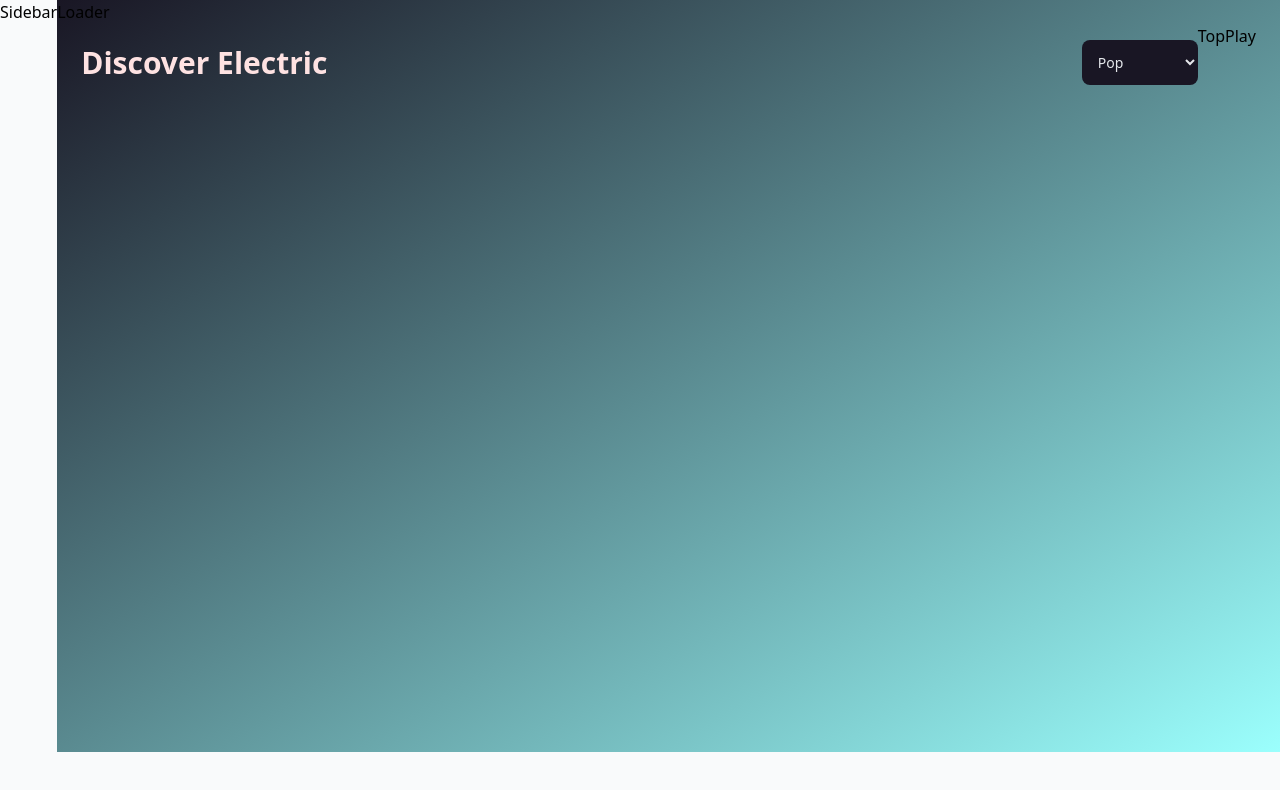
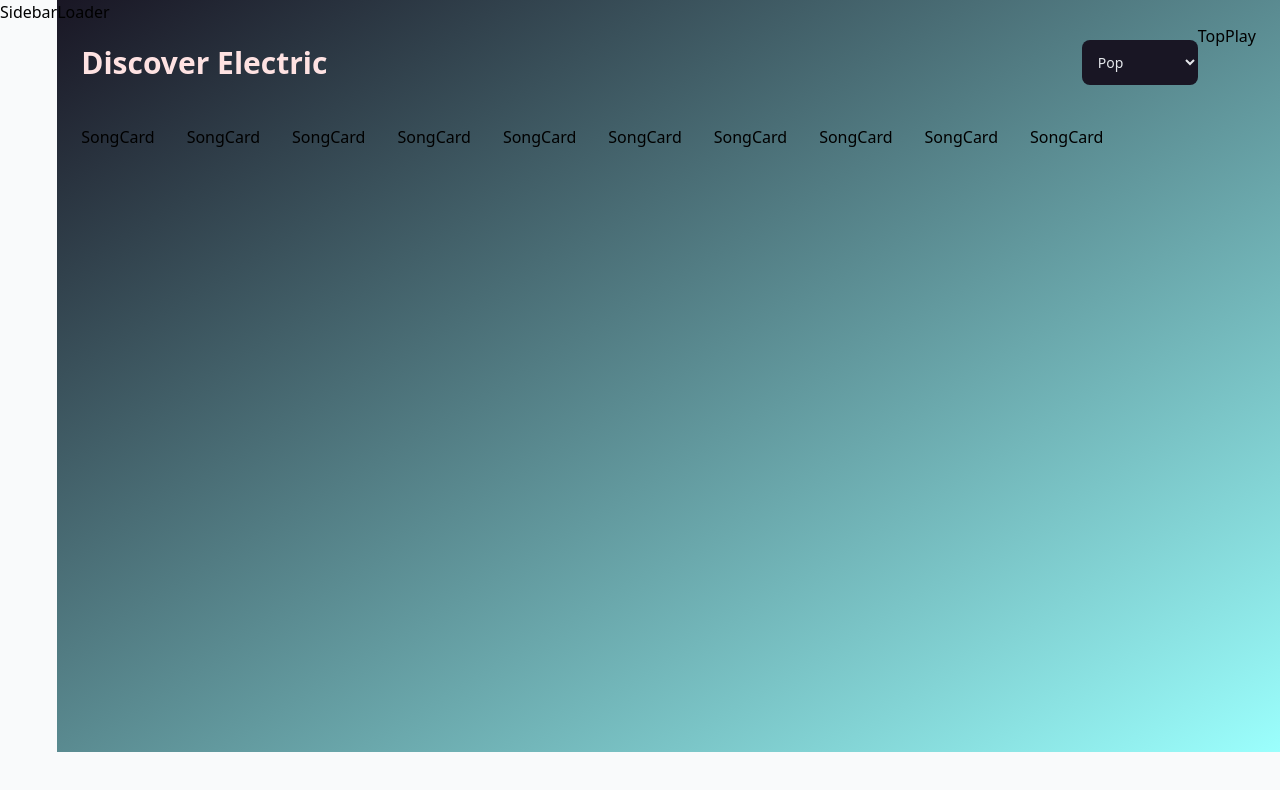
Before and after one commit to vaginessa/Music_app, a React (Vite) app: page / in a window 1280 px wide. Shown: the top 790 px of the page. Built offline with nearby package versions, Linux system fonts and the light colour scheme.

Commit message:
middleware and endpoints for the shazam api. Imported into the Discover component

```diff
--- a/src/pages/Discover.jsx
+++ b/src/pages/Discover.jsx
@@ -2,6 +2,10 @@
 //components are divs that say component name
 import {Error, Loader, SongCard} from '../components';
 import{genres} from '../assets/constants';
+
+
+// importing queries
+import { useGetTopChartsQuery } from '../redux/services/shazamCore';
 
 
 const Discover = () => {
@@ -25,9 +29,22 @@ const Discover = () => {
                     value = ''
                     className='bg-black text-gray-200 p-3 text-sm rounded-lg outline-none sm:mt-0 mt-5'
                 >
-                    {genres.map((genre) =>  <option>{genre.title}</option>)}
+                    {genres.map((genre) =>  <option key={genre.value} value={genre.value}>{genre.title}</option>)}
                 </select>
 
+            </div>
+            {/* wrapper div for songs of diff genres */}
+            <div className='flex flex-wrap sm:justify-start justify-center gap-8'>
+                {/* mapping songs that are fetched from shazam core api */}
+                {[1,2,3,4,5,6,7,8,9,10].map((song, i)  =>  (
+                    // self closing song card component
+                    <SongCard
+                        key = {song.key}
+                        song = {song}
+                        // i is index
+                        i = {i}
+                    />
+                ))}
             </div>
 
         </div>
--- /dev/null
+++ b/src/redux/services/shazamCore.js
@@ -0,0 +1,42 @@
+// importing utility functions from redux toolkit
+import { createApi, fetchBaseQuery } from '@reduxjs/toolkit/query/react';
+
+
+// const options = {
+//     method: 'GET',
+//     headers: {
+//       'X-RapidAPI-Key': 'e7882ad2b5mshceaaab4037b7993p1c08c0jsn3c2a8a5cb7c2',
+//       'X-RapidAPI-Host': 'shazam-core.p.rapidapi.com'
+//     }
+//   };
+
+// //   base: https://shazam-core.p.rapidapi.com/v1
+// //   endpoint: /charts/world
+//   fetch('https://shazam-core.p.rapidapi.com/v1/charts/world', options)
+//     .then(response => response.json())
+//     .then(response => console.log(response))
+//     .catch(err => console.error(err));
+
+    // API needs reducer path (same name as api)
+    //with below, can now cann in store.js!
+    export const shazamCoreApi = createApi({
+        reducerPath: 'shazamCoreApi',
+        baseQuery: fetchBaseQuery({
+            baseUrl: 'https://shazam-core.p.rapidapi.com/v1',
+            // prepares headers before api call
+            prepareHeaders: (headers)  =>  {
+
+                headers.set('X-RapidAPI-Key', 'e7882ad2b5mshceaaab4037b7993p1c08c0jsn3c2a8a5cb7c2');
+                return headers;
+
+            },
+        }),
+        // endpoints below base query
+        endpoints: (builder) => ({
+            getTopCharts: builder.query({ query: '/charts/world'}),
+        }),
+    });
+
+    export const{
+        useGetTopChartsQuery,
+    } = shazamCoreApi;
--- a/src/redux/store.js
+++ b/src/redux/store.js
@@ -1,9 +1,16 @@
-import { configureStore } from '@reduxjs/toolkit';
+import { configureStore, getDefaultMiddleware } from '@reduxjs/toolkit';
 
 import playerReducer from './features/playerSlice';
 
+// shazamCore API
+
+import { shazamCoreApi } from './services/shazamCore';
+
 export const store = configureStore({
   reducer: {
+    [shazamCoreApi.reducerPath]: shazamCoreApi.reducer,
     player: playerReducer,
   },
+  // adding 1 reducer from api to middleware
+  middleware: (getDefaultMiddleware) => getDefaultMiddleware().concat(shazamCoreApi.middleware),
 });
```
